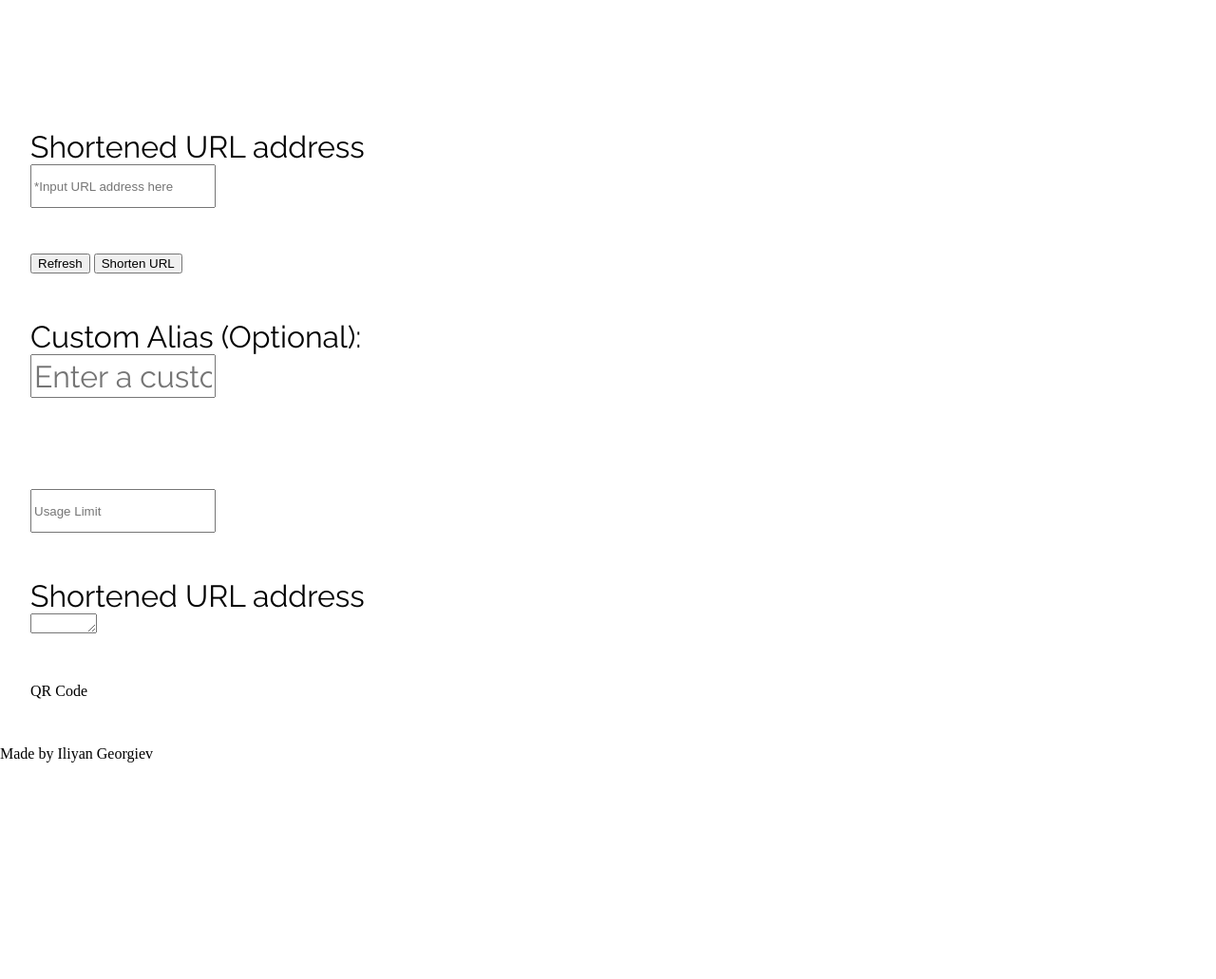
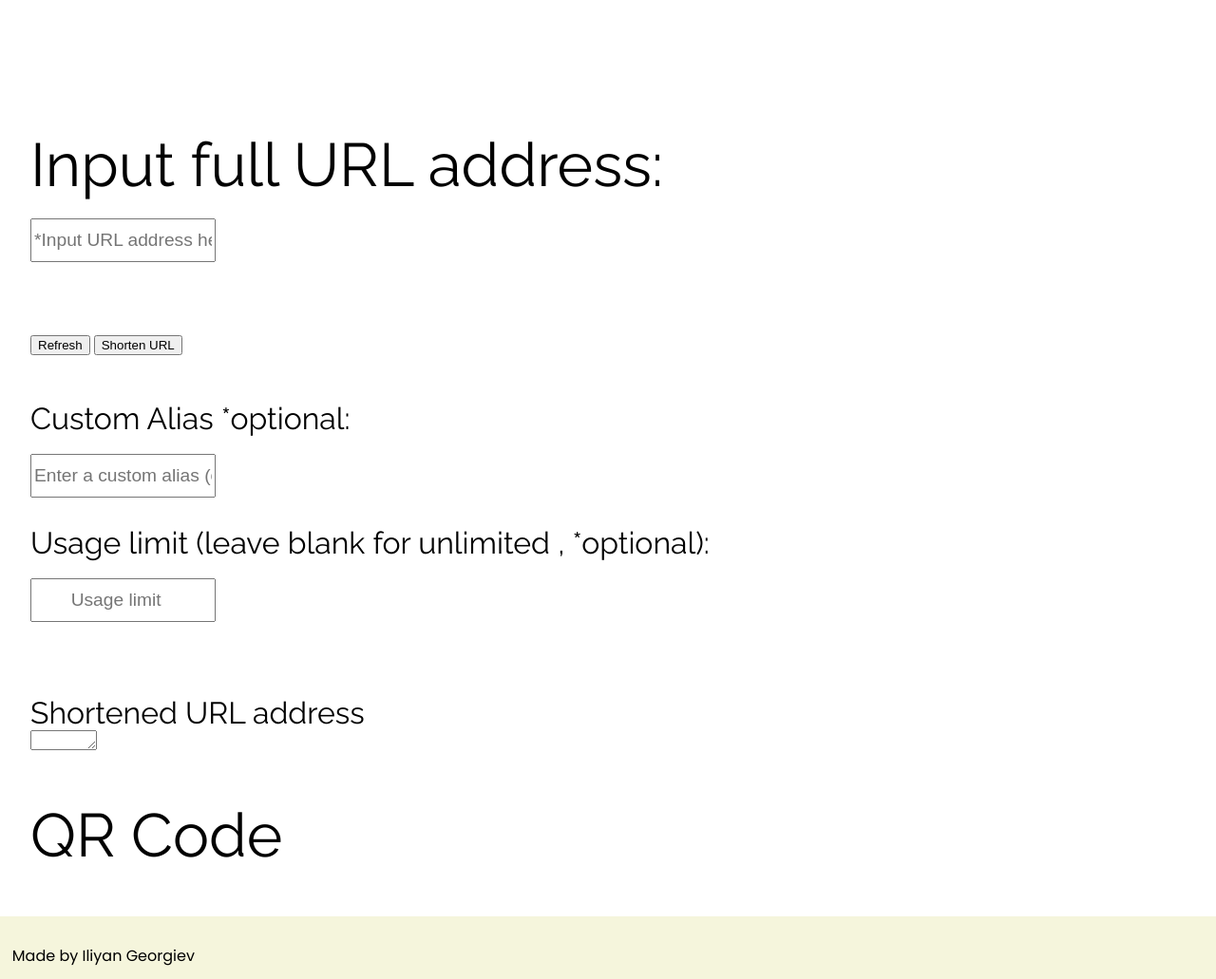
Before and after one commit to ITPG-CODEWARS/codewars-2024-second-round-IliyanGeorgiev87, a PHP site: page / in a window 1280 px wide. Shown: the part 312-1343 px from the top of the page at 95% size. Before the commit the page ends 1115 px from the top, so only its background shows below. Run offline with PHP 8.4, Linux system fonts and the light colour scheme.

Commit message:
Usage limit fixes + css fixes

```diff
--- a/index.css
+++ b/index.css
@@ -15,12 +15,23 @@ body{
 }
 /*------Main------*/
 .label{
-    margin-bottom: 3em;
+    margin-bottom: 1em;
+    margin-top: 1em;
     font-family: "Raleway", sans-serif;
     font-optical-sizing: auto;
     font-weight: 400;
     font-style: normal;
     font-size: 2em;
+}
+.XLlabel{
+    margin-bottom: 1em;
+    margin-top: 1em;
+    font-family: "Raleway", sans-serif;
+    font-optical-sizing: auto;
+    font-weight: 400;
+    font-style: normal;
+    font-size: 4em;
+    margin-bottom: 3em;
 }
 .container{
     margin-bottom: 3em;
@@ -33,4 +44,26 @@ input{
     height: 5vh;
     max-height: 6vh;
     min-height: 5vh;
+
+    margin-bottom: 1.5em;
+    margin-top: 1em;
+
+    font-size: 1.2em;
+    text-align: center;
 }
+/*---------QR----------*/
+.qr_graphic{
+    margin-bottom: 2em;
+    display: none;
+}
+/*------Copyright------*/
+.copyright{
+    font-size: 1em;
+    background-color: beige;
+    font-family: "Poppins", sans-serif;
+    font-weight: 400;
+    font-style: normal;
+    padding: 1%;
+    height: 5vh;
+
+}
--- a/index.html
+++ b/index.html
@@ -26,7 +26,7 @@
 
         <div class="mother-div">
             <div class="container">
-                <label for="longURL" class="label">Shortened URL address</label>
+                <label for="longURL" class="XLlabel">Input full URL address: </label>
                 <BR><input type="text"
                 id="longURL"
                 placeholder="*Input URL address here">
@@ -44,13 +44,14 @@
                 </div>
             </div>
 
-            <label for="customAlias" class="label">Custom Alias (Optional):</label>
-            <br><input type="text" id="customAlias" placeholder="Enter a custom alias (optional)" class="label">
+            <label for="customAlias" class="label">Custom Alias <span>*optional</span>:</label>
+            <br><input type="text" id="customAlias" placeholder="Enter a custom alias (optional)">
 
             <div class="container">
-                <input type="number"
+                <label for="usageLimit" class="label">Usage limit (leave blank for unlimited , <span>*optional</span>):</label>
+                <br><input type="number"
                 id="usageLimit"
-                placeholder="Usage Limit" min="1">
+                placeholder="Usage limit" min="1" max="10 000">
             </div>
 
             <div class="container">
@@ -60,8 +61,8 @@
 
 
             <div class="container">
-                <label for="qrCode">QR Code</label>
-                <img id="qrCode" alt="QR Code will appear here" style="display: none;"/>
+                <label for="qrCode" class="XLlabel">QR Code</label>
+                <img id="qrCode" alt="QR Code will appear here"  class="qr_graphic"/>
                 <button id="save-qr-btn" style="display: none;">Save QR Code</button>
             </div>
         </div>
--- a/mainscript.js
+++ b/mainscript.js
@@ -18,10 +18,11 @@ document.addEventListener('DOMContentLoaded', () => {
             return;
         }
 
-        if (!usageLimit || usageLimit < 1) {
+       /* if (!usageLimit || usageLimit < 1) {
             alert("Please enter a valid usage limit (greater than 0)."); //грешка
             return;
         }
+        */
 
         // If a custom alias is provided, include it in the TinyURL creation
         let ApiURL = `https://tinyurl.com/api-create.php?url=${encodeURIComponent(longURL)}`;
@@ -83,15 +84,22 @@ document.addEventListener('DOMContentLoaded', () => {
 
     //Функция за лимит за използвания
     function checkUsage(shortURL) {
-        const storedData = JSON.parse(localStorage.getItem(shortURL));
+        const storedData = JSON.parse(localStorage.getItem(shortURL));//прочитане на брой изолзвания
         if (storedData) {
-            if (storedData.count < storedData.limit) {
+            if (storedData.count < storedData.limit)
+            {
                 storedData.count += 1; //увеличаване на брояч
                 localStorage.setItem(shortURL, JSON.stringify(storedData));
-                return true; //Позволи
-            } else {
+                return true; //Позволи при недостигнат брой използвания
+            }
+            else if (storedData == storedData.limit == 0)
+            {
+                return true; //Позволи при неподаден брой използвания
+            }
+            else
+            {
                 alert("Usage limit reached for this URL!");
-                return false; //Лимит достигнат
+                return false; //Спри при достигнат лимит
             }
         }
         return false; // URL not found
```
